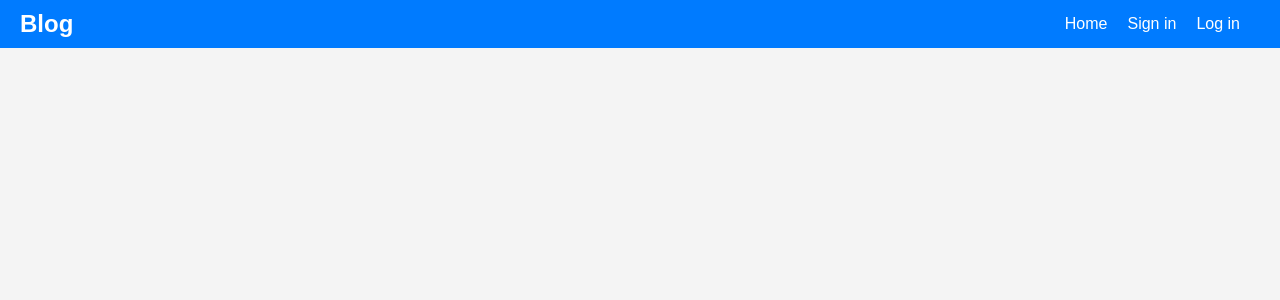
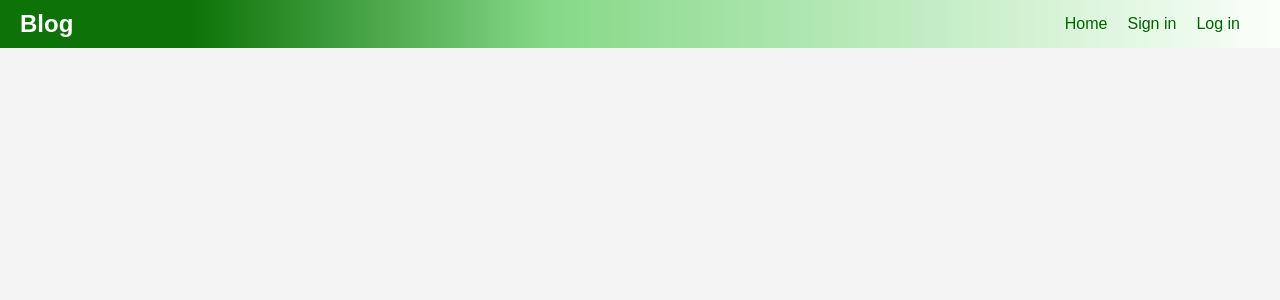
Before and after one commit to Vodianoi/blog, a PHP site: page /ressources/views/layouts/header.tpl.php in a window 1280 px wide. Shown: the top 300 px of the page. Run offline with PHP 8.4, Linux system fonts and the light colour scheme.

Commit message:
new color on css

```diff
--- a/public/css/styles.css
+++ b/public/css/styles.css
@@ -13,7 +13,7 @@ body{
 }
 
 h1, h2 {
-    color: #007bff;
+    color: yellowgreen;
 }
 
 /* Blog Page Styles */
@@ -50,8 +50,9 @@ a.create-post-link {
     display: block;
     margin-top: 20px;
     padding: 10px;
-    background-color: #007bff;
-    color: #fff;
+    background-color: rgb(13,115,8);
+    background: linear-gradient(90deg, rgba(13,115,8,1) 15%, rgba(134,217,136,1) 43%, rgba(251,255,250,1) 100%);
+    color: darkgreen;
     text-align: center;
     text-decoration: none;
     border-radius: 5px;
@@ -128,8 +129,9 @@ a.back-link {
 /* Navbar Styles */
 
 header {
-    background-color: #007bff;
-    color: #fff;
+    background: rgb(13,115,8);
+    background: linear-gradient(90deg, rgba(13,115,8,1) 15%, rgba(134,217,136,1) 43%, rgba(251,255,250,1) 100%);
+    color: darkgreen;
     padding: 10px 20px;
     position: absolute;
     top: 0;
@@ -161,7 +163,7 @@ header {
 }
 
 .nav-links a {
-    color: #fff;
+    color: darkgreen;
     text-decoration: none;
 }
 
```
